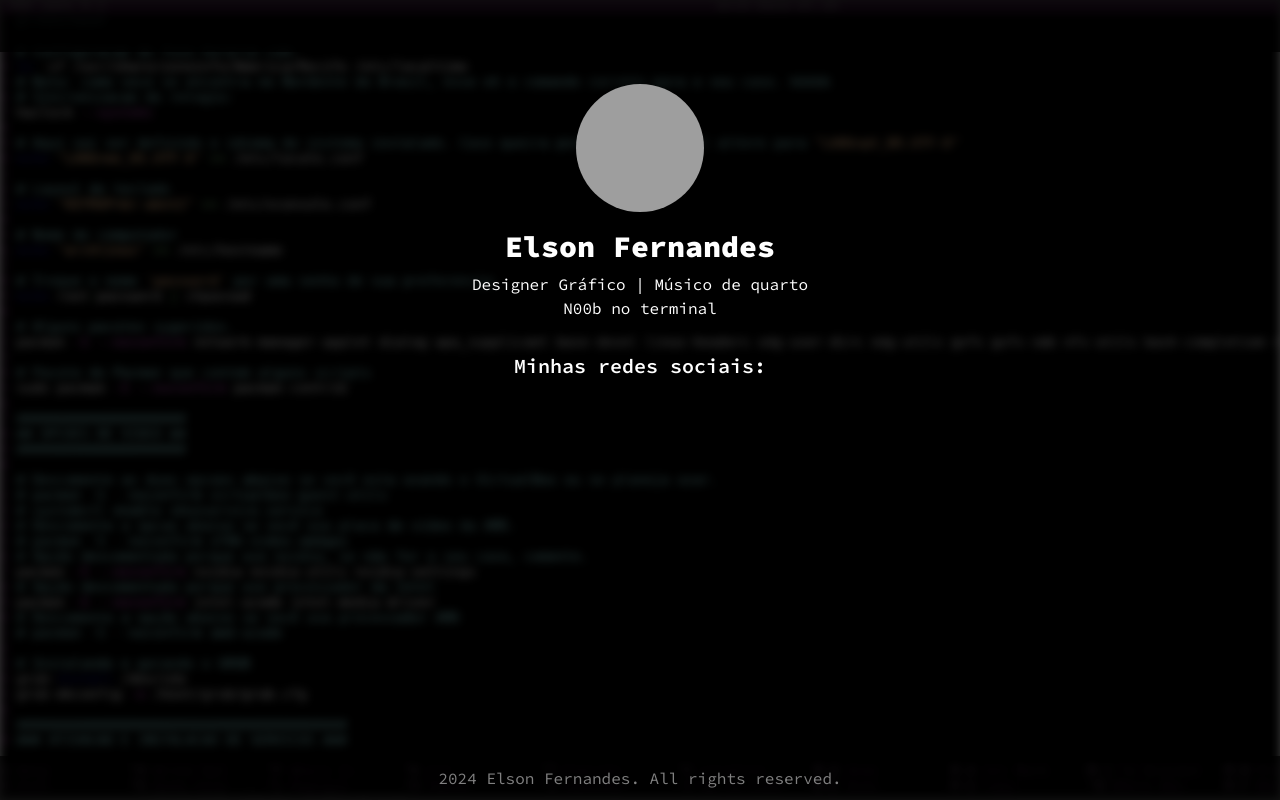
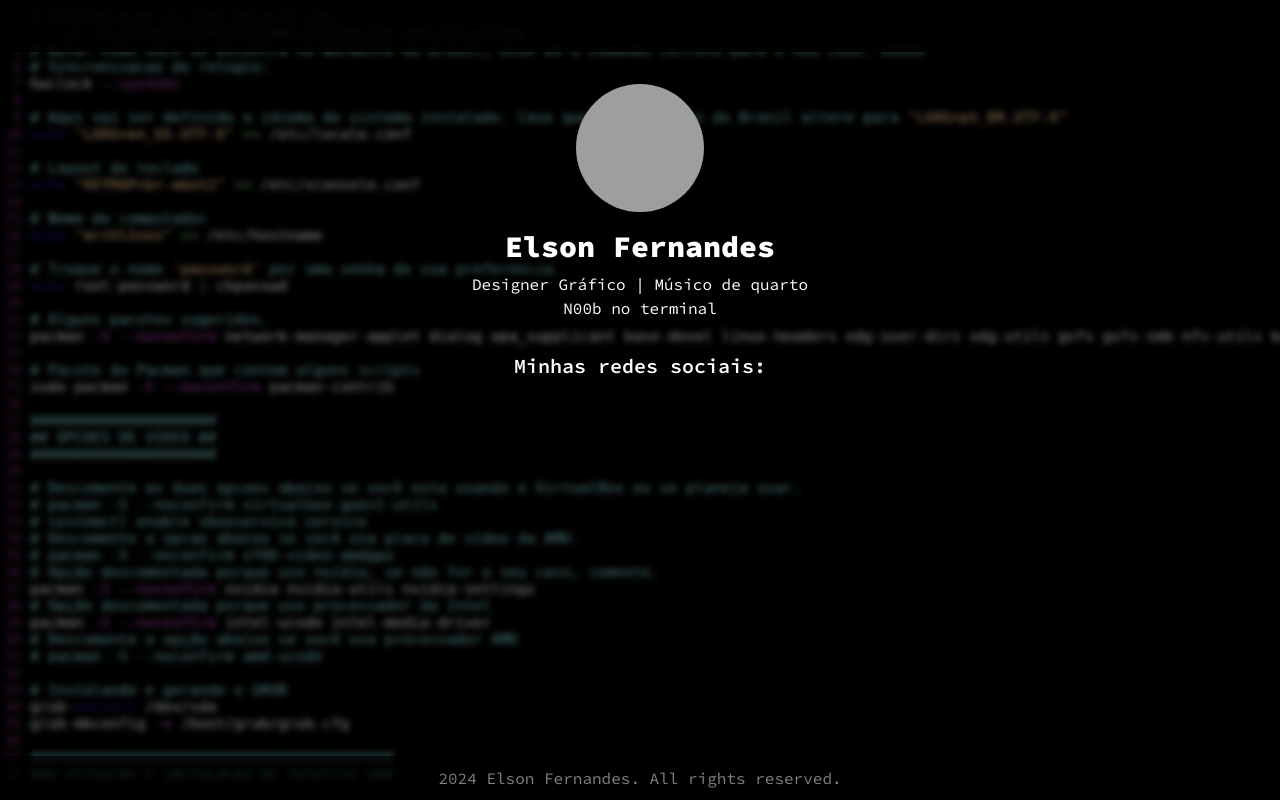
Before and after one commit to elsonfernand/elsonfernand.github.io, a plain HTML site: page index.html in a window 1280 px wide. Drawn offline with nearby package versions, Linux system fonts and the light colour scheme; grey boxes are pictures that could not be loaded; a web font is replaced by a local one.

Commit message:
Update styles.css

```diff
--- a/styles.css
+++ b/styles.css
@@ -10,8 +10,9 @@ body, html {
 	min-height: 100vh;
 	margin: 0;
 	padding: 0;
-	background-color: rgba(0, 0, 0, 0.5);
+	background-color: rgba(0, 0, 0, 1);
 	color: white;
+	z-index: -2;
 
 }
 
@@ -20,14 +21,20 @@ body, html {
 	width: 100%;
 	height: 100%;
 	background-image: url('images/bg.png');
-	background-position: top 0px left -5px;
+	background-position: top 0px left 4rem;
 	background-repeat: no-repeat;
 	background-attachment: fixed;
 	background-size: cover;
-	background-color: rgba(0, 0, 0, 0.5);
+	background-color: rgba(0, 0, 0, 1);
 	z-index: -1;
-	filter: grayscale(70%) opacity(100%) blur(5px);
+	filter: grayscale(70%) opacity(90%) blur(3px);
+	transform: scale(1.1);
 }
+
+a {
+	text-decoration: none;
+}
+
 
 .profile-picture {
 	width: 8rem;
@@ -43,7 +50,7 @@ body, html {
 	color: white;
 	position: relative;
 	z-index: 10;
-	background-color: rgba(0, 0, 0, 0.75);
+	background-color: rgba(0, 0, 0, 0.9);
 }
 
 .sites {
@@ -110,11 +117,21 @@ body, html {
 .sites-icons {
 	padding: 2px;
 	color: white;
+	transition: 250ms ease;
+}
+
+.sites-icons:hover {
+	color: rgba(23,147,209,1); /* Cor azul do logotipo do Arch Linux*/
 }
 
 .redes-icons {
 	opacity: 70%;
 	color: white;
+	transition: 250ms ease;
+}
+
+.redes-icons:hover {
+	transform: translateY(-7px) scale(1.2);
 }
 
 footer {
```
